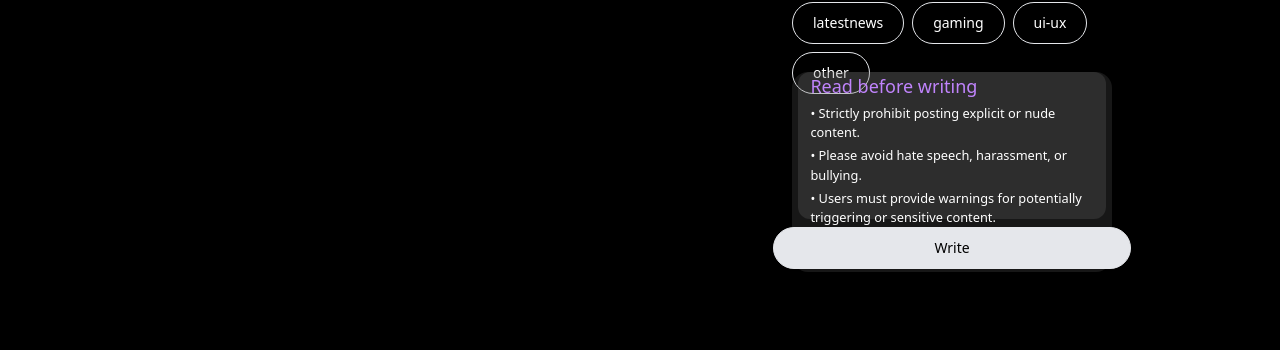
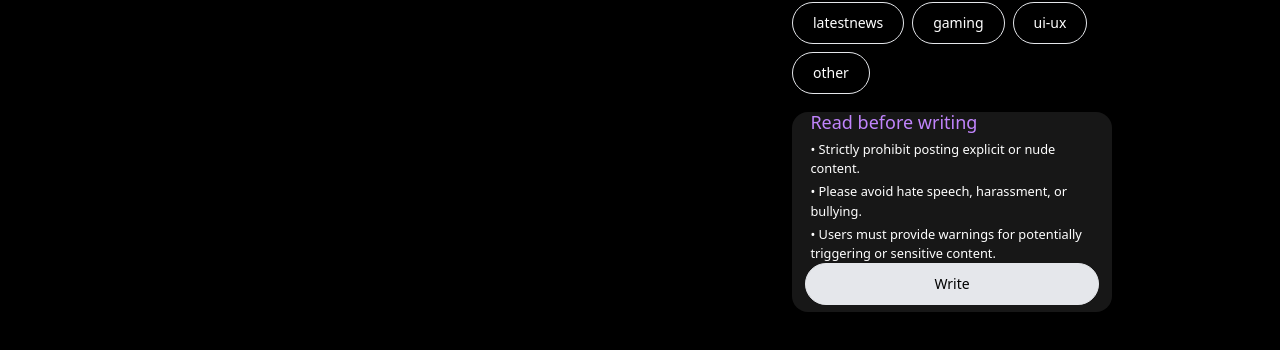
Before and after one commit to vinaysingh-chaudhary/MimoBlogs, a React (Vite) app: page / in a window 1280 px wide. Shown: the part 168-518 px from the top of the page. Built offline with nearby package versions, Linux system fonts and the light colour scheme; no server answers.

Commit message:
fixes #n

```diff
--- a/src/Pages/Home/HomePage.jsx
+++ b/src/Pages/Home/HomePage.jsx
@@ -31,10 +31,10 @@ const HomePage = () => {
             <CategoryContainer />
           </div>
 
-          <div className="hidden h-[25%] w-1/4 flex-col md:flex gap-2 fixed top-60 ml-6 rounded-2xl bg-[#8080802d] justify-center items-center py-2">
-            <div className="h-[80%] w-[96%] items-start flex flex-col px-3 rounded-xl bg-[#80808036] gap-1 ">
+          <div className="lg:mt-10 lg:pt-4 xl:pt-2 xl:mt-10 2xl:mt-0 2xl:py-4 hidden lg:h-[28%] xl:h-[25%] w-1/4 flex-col lg:flex gap-2 fixed top-60 ml-6 rounded-2xl bg-[#8080802d] justify-center items-center py-2">
+            <div className="h-[80%] w-[94%] xl:w-[96%] items-start flex flex-col px-3 rounded-xl bg-[#80808000] gap-1 lg:pb-5">
               <p className="text-lg text-purple-400">Read before writing</p>
-              <ul className="flex justify-between flex-col gap-1">
+              <ul className="flex justify-between flex-col gap-1 ">
                 {takeCareOf.map((string, index) => {
                   return (
                     <li className=" text-white text-[0.8rem]" key={index}>
@@ -46,9 +46,9 @@ const HomePage = () => {
               </ul>
             </div>
 
-            <div className="h-[20%] mb-2">
+            <div className="h-[20%] mb-4">
               <button
-                className="hidden md:flex py-2.5 mb-2 px-40 text-sm font-medium text-puple-500 bg-gray-200 focus:outline-none rounded-full border border-gray-200 hover:bg-gray-100 hover:text-purple-500"
+                className="hidden md:flex xl:py-2.5 mb-2 xl:px-32 lg:px-24 lg:py-2.5 text-sm font-medium text-puple-500 bg-gray-200 focus:outline-none rounded-full border border-gray-200 hover:bg-gray-100 hover:text-purple-500"
                 onClick={() => navigate("/create")}
               >
                 Write
```
